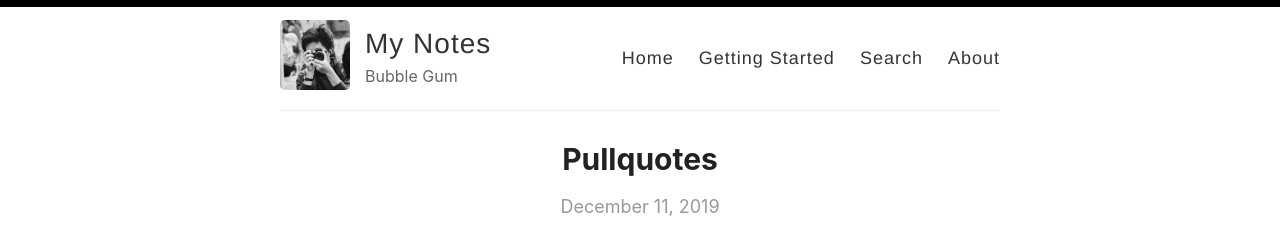
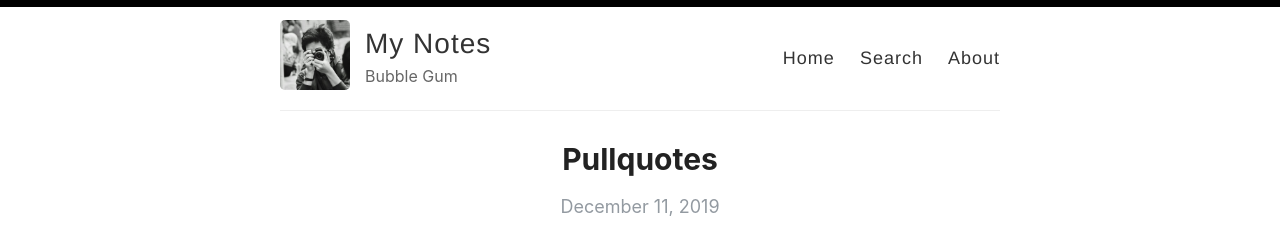
Before and after one commit to gagassurya19/gagassurya19.github.io, a Jekyll site: the page built from index.html, in a window 1280 px wide. Shown: the top 241 px of the page. Built offline with Jekyll 4.4.1, drawn with Linux system fonts in a browser that asks for light colours; the list of posts is cut into pages by our own code.

Commit message:
Update default.html

```diff
--- a/_layouts/default.html
+++ b/_layouts/default.html
@@ -1,9 +1,9 @@
 <!DOCTYPE html>
 <html>
+
 <head>
     <title>{% if page.title %}{{ page.title }} – {% endif %}{{ site.name }} – {{ site.description }}</title>
-    {% seo title=false %}
-    {% include meta.html %}
+    {% seo title=false %} {% include meta.html %}
 
     <link rel="stylesheet" type="text/css" href="{{ site.baseurl }}/assets/style.css" />
     <link rel="alternate" type="application/rss+xml" title="{{ site.name }} - {{ site.description }}" href="{{ site.baseurl }}/feed.xml" />
@@ -28,7 +28,6 @@
 
                     <nav>
                         <a href="{{ site.baseurl }}/">Home</a>
-              <a href="{{ site.baseurl }}/getting-started">Getting Started</a>
                         <a href="{{ site.baseurl }}/search">Search</a>
                         <a href="{{ site.baseurl }}/about">About</a>
                     </nav>
@@ -53,4 +52,5 @@
 
     {% include analytics.html %}
 </body>
+
 </html>
```
Lines whose indentation alone changed are shown as unchanged.
